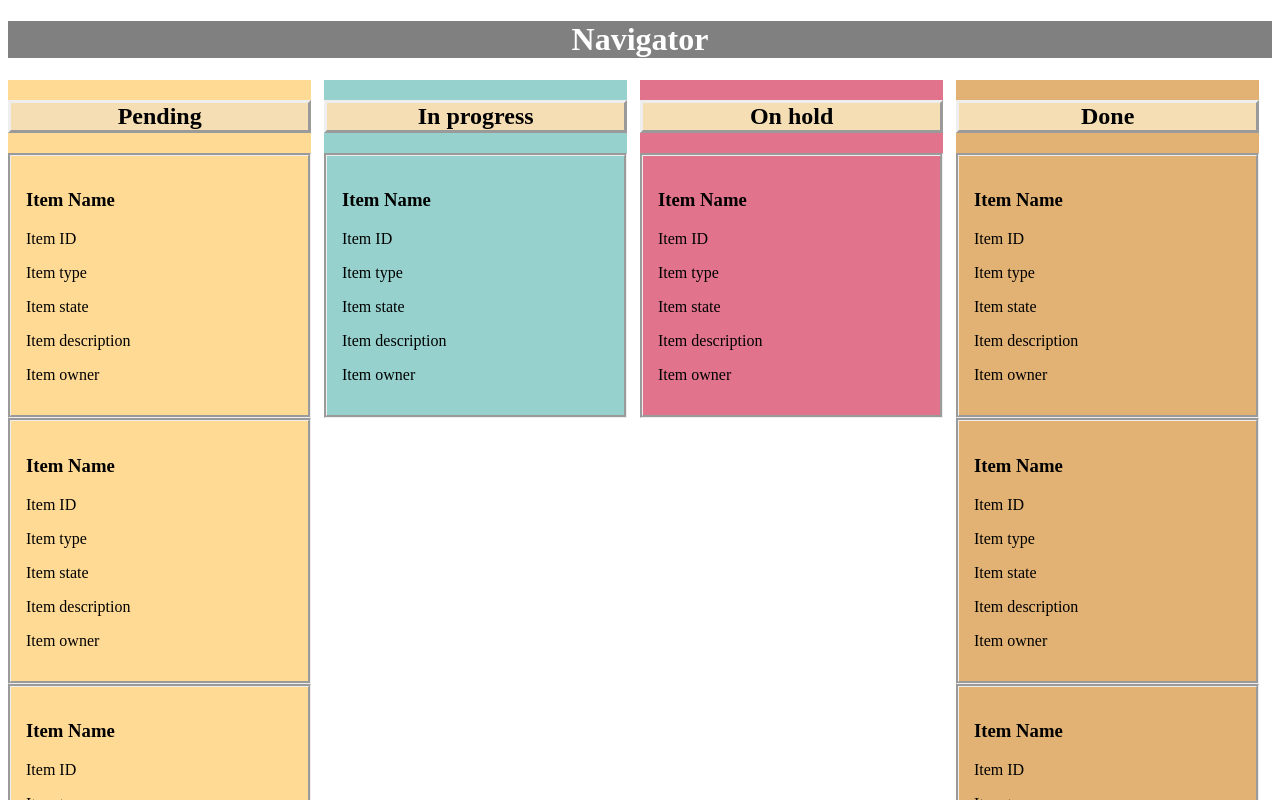
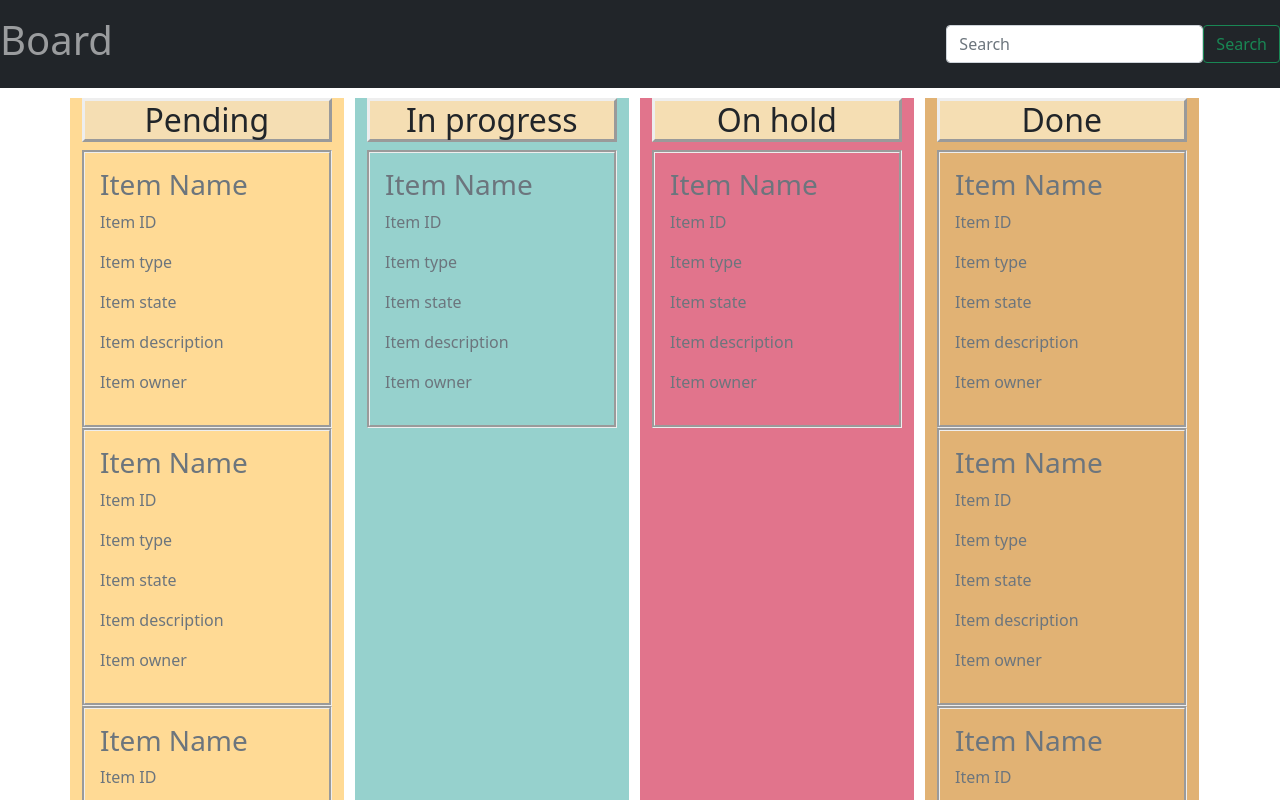
Before and after one commit to jaszdev/backlog-app, an Angular app: page / in a window 1280 px wide. Shown: the top 800 px of the page. Built offline with nearby package versions, Linux system fonts and the light colour scheme.

Commit message:
Adding bootstrap components

```diff
--- a/angular.json
+++ b/angular.json
@@ -27,6 +27,7 @@
               "src/assets"
             ],
             "styles": [
+              "node_modules/bootstrap/dist/css/bootstrap.css",
               "src/styles.css"
             ],
             "scripts": []
--- a/src/app/components/board/road-map/road-map.component.css
+++ b/src/app/components/board/road-map/road-map.component.css
@@ -37,3 +37,11 @@ h2 {
 .done {
     background-color:#e1b274;
 }
+
+.navbar {
+    margin-bottom: 10px;
+}
+
+form {
+    display: flex;
+}
--- a/src/app/components/board/road-map/road-map.component.html
+++ b/src/app/components/board/road-map/road-map.component.html
@@ -1,10 +1,15 @@
-<div>
-    <div>
-        <!-- Section Heading-->
-        <h1 class="navigator">Navigator</h1>
-    </div>
-</div>
+<nav class="navbar navbar-dark bg-dark">
+    <span class="navbar-text">
+        <h1>Board</h1>
+      </span>
+      <form class="form-inline my-2 my-lg-0">
+        <input class="form-control mr-sm-2" type="search" placeholder="Search">
+        <button class="btn btn-outline-success my-2 my-sm-0" type="submit">Search</button>
+      </form>
+  </nav>
 
+
+<div class="container">
     <div class="row">
         <div class="column pending">
             <h2>Pending</h2>
@@ -29,3 +34,4 @@
             <app-item></app-item>
         </div>
     </div>
+</div>
--- a/src/app/components/item/item/item.component.html
+++ b/src/app/components/item/item/item.component.html
@@ -1,5 +1,5 @@
 <div class="item">
-        <div class="timeline-text">
+        <div class="timeline-text btn-outline-secondary ">
             <h3>Item Name</h3>
             <p>Item ID</p>
             <p>Item type</p>
```
Also changed, not shown: src/app/components/item/item/item.component.css (line endings or trailing spaces). Lines whose indentation alone changed are shown as unchanged.
